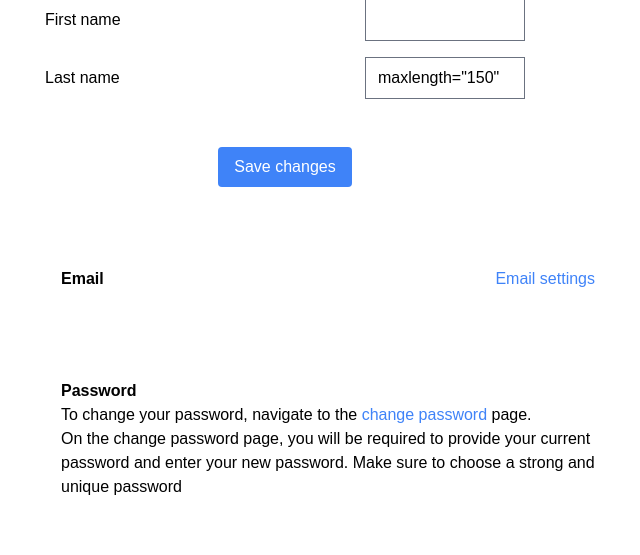
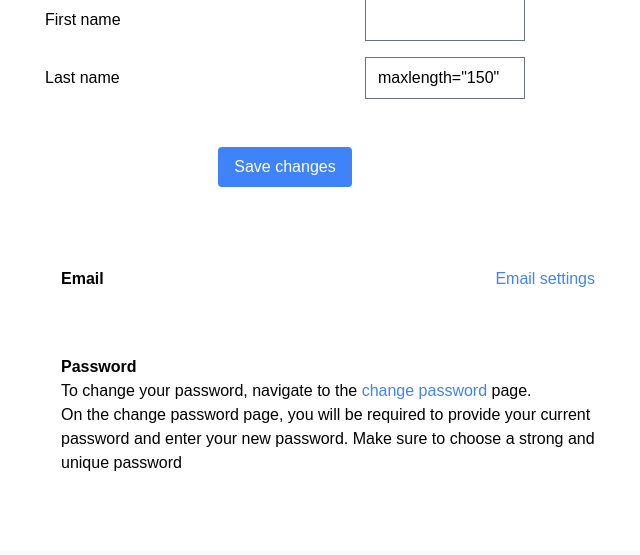
Before and after one commit to hengage/totly, a Django app: template apps/users/templates/account/update_user.html in a window 1280 px wide. Shown: the part 249-804 px from the top of the page, without its empty margins (355-995 px from the left). After the commit the page ends 720 px from the top, so only its background shows below. Run offline with Django 4.2, Linux system fonts and the light colour scheme; the template is opened without the code that fills it, so the values that code supplies are empty; style sheets or scripts are compiled from the project's sources.

Commit message:
Styles: adjust margin, add comments

```diff
--- a/apps/users/templates/account/update_user.html
+++ b/apps/users/templates/account/update_user.html
@@ -43,7 +43,7 @@
     </form>
   </div>
 
-
+  <!-- ====================== Email Address ================= -->
   <div class="px-6 mt-20 md:w-2/4 md:pl-24 relative" styl="border: 2px dashed green;">
     <p class="font-bold">Email</p>
     <a href="{% url 'account_email' %}" class="text-blue-500 float-right absolute top-0 right-2.5">Email settings</a>
@@ -60,7 +60,8 @@
     </ul>
   </div>
 
-  <div class="md:w-2/4  md:pl-24 mt-12">
+  <!-- =========================== Password ========================= -->
+  <div class="md:w-2/4  md:pl-24 mt-6">
     <h2 class="font-bold">Password</h2>
     <p>
 
```
